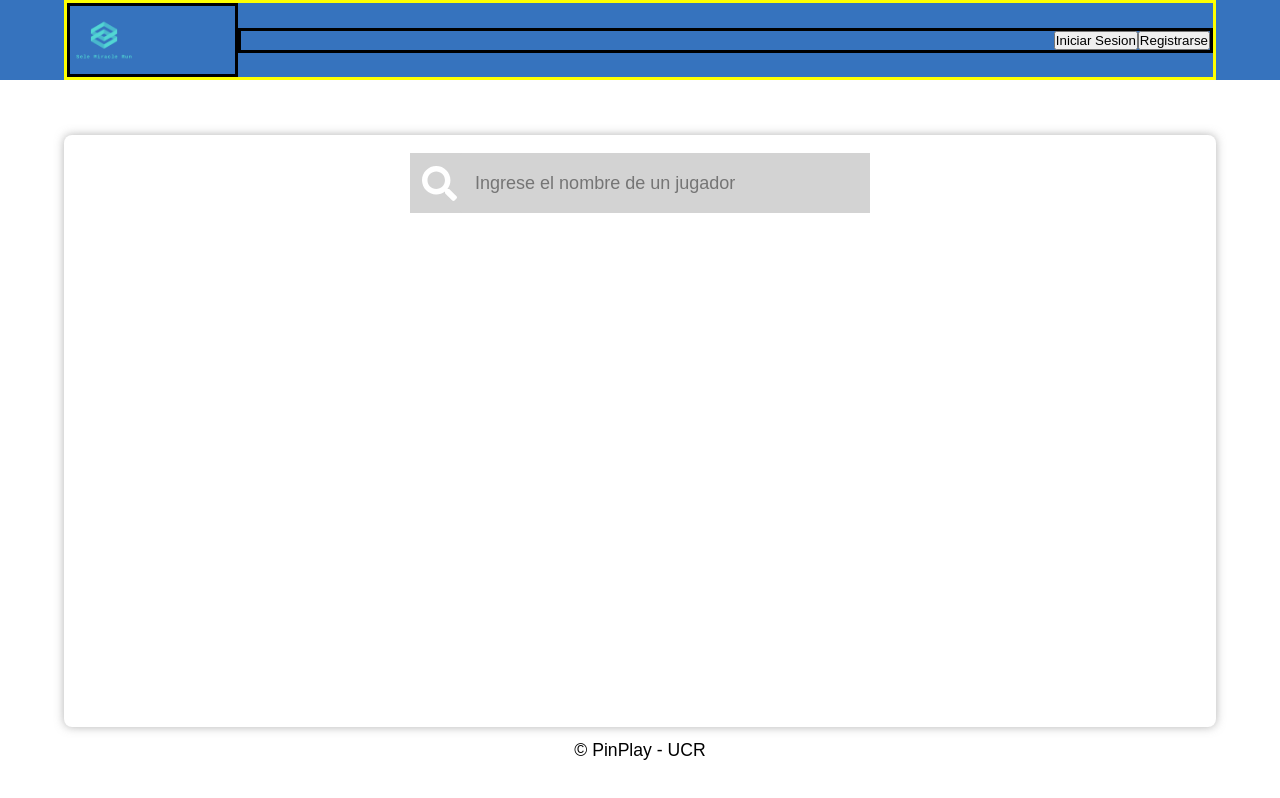
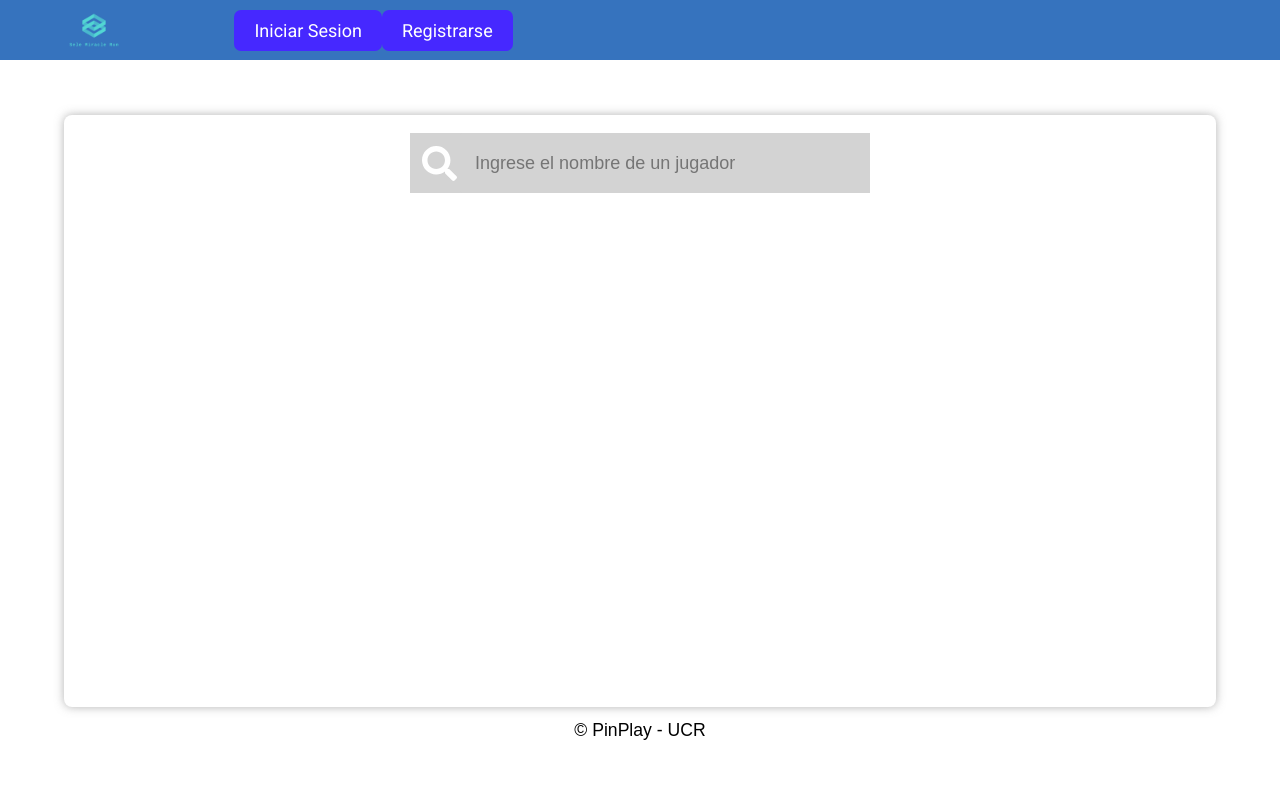
Before and after one commit to LuisBola12/Pin-Play, a React (Create React App) app in the folder frontend/: page /jugadores in a window 1280 px wide. Built offline with nearby package versions, Linux system fonts and the light colour scheme.

Commit message:
Cambio de botones por el componente Button y cambios en los estilos del componente button. Ajustes visuales del navbar.

```diff
--- a/frontend/src/Components/Button/Button.css
+++ b/frontend/src/Components/Button/Button.css
@@ -4,66 +4,78 @@
     --warning: #ffd028;
     --danger: #eb3f27;
     --success: #75fa83;
-    --white: #fdfdfd;
-    --dark: #181717;
+    --white: #fff;
+    --dark: #000;
+    --lightblue: #00B4D8;
     --gray: rgb(182, 182, 182);
 }
 
 .btn{
     font-family: "Roboto",sans-serif;
     font-weight: 400;
-    border-radius: 10px;
+    border-radius: 7px;
     cursor: pointer;
     transition: transform 0.3s ease;
 }
 .btn:hover{
-    transform: translateY(-3px);
+    box-shadow: 0px 2px 6px 0px rgba(62, 62, 62, 0.55);
 }
-.btn--warning-solid{
+.btn--register--navbar{
+    background: var(--lightblue);
+    color: var(--white);
+    border: none;
+}
+
+.btn--primary--solid{
+    background-color: var(--primary);
+    color: var(--white);
+    border: none;
+}
+.btn--warning--solid{
     background-color: var(--warning);
     color: var(--dark);
     border: none;
 }
-.btn--danger-solid{
+.btn--danger--solid{
     background-color: var(--danger);
     color: var(--white);
     border: none;
 }
-.btn--success-solid{
+.btn--success--solid{
     background-color: var(--success);
     color: var(--white);
     border: none;
 }
-.btn--primary-outline{
+.btn--primary--outline{
     background-color: var(--transparent);
     color: var(--primary);
     border: 2px solid var(--primary);
 }
-.btn--warning-outline{
+.btn--warning--outline{
     background-color: var(--transparent);
     color: var(--warning);
     border: 2px solid var(--warning);
 }
-.btn--danger-outline{
+.btn--danger--outline{
     background-color: var(--transparent);
     color: var(--danger);
     border: 2px solid var(--danger);
 }
-.btn--success-outline{
+.btn--success--outline{
     background-color: var(--transparent);
     color: var(--success);
     border: 2px solid var(--success);
 }
-.btn--transparent-solid{
-    background-color: var(--transparent);
-    color: var(--gray);
+.btn--transparent--solid{
+    background: none;
+    color: var(--white);
     border: none;
 }
-.btn--small{
+.small--btn{
+    font-size: 14px;
+    padding: 5px 10px;
+}
+.medium--btn{
     font-size: 18px;
     padding: 10px 20px;
 }
-.btn--medium{
-    font-size: 20px;
-    padding: 15px 30px;
-}
--- a/frontend/src/Components/Button/Button.js
+++ b/frontend/src/Components/Button/Button.js
@@ -10,9 +10,12 @@ const STYLES = [
   "btn--warning--outline",
   "btn--danger--outline",
   "btn--success--outline",
-  "btn--transparent-solid",
+  "btn--transparent--solid",
+  "btn--register--navbar"
 ];
-const SIZES = ["medium-btn", "small-btn"];
+
+const SIZES = ["medium--btn", "small--btn"];
+
 export const Button = ({
   children,
   type,
@@ -24,6 +27,9 @@ export const Button = ({
     ? buttonStyle
     : STYLES[0];
   const checkButtonSize = SIZES.includes(buttonSize) ? buttonSize : SIZES[0];
+  console.log(checkButtonStyle)
+  console.log(checkButtonSize)
+  console.log(`btn ${checkButtonStyle} ${checkButtonSize}`)
   return (
     <button
       className={`btn ${checkButtonStyle} ${checkButtonSize}`}
--- a/frontend/src/Components/Navbar/Navbar.css
+++ b/frontend/src/Components/Navbar/Navbar.css
@@ -7,11 +7,16 @@
   background-image: url(../../icons/logo.png);
   background-repeat: no-repeat;
   background-size: contain;
-  border: solid black;
+  /* border: solid black; */
 }
 
 .register-logIn-btns{
-  border: solid black;
+  /* border: solid black; */
   width: 100%;
-  text-align: right;
 }
+
+.box-btns{
+  display: flex;
+  gap: 10px;
+  justify-content: right;
+}
--- a/frontend/src/Components/Navbar/Navbar.js
+++ b/frontend/src/Components/Navbar/Navbar.js
@@ -4,6 +4,7 @@ import { Nav, NavLink, NavMenu } from "./NavbarElements";
 import { logout } from "../../Slices/user/userSlice";
 import { useNavigate } from "react-router-dom";
 import "./Navbar.css";
+import { Button } from "../Button/Button";
 
 export const Navbar = () => {
   const user = useSelector((state) => state.user.roles);
@@ -54,14 +55,14 @@ export const Navbar = () => {
             <div className="register-logIn-btns">
               {
                 userLogIn ?
-                <div>
-                <button onClick={handleClick}>Iniciar Sesion</button>
-                <button onClick={handleClick}>Registrarse</button>
+                <div className="box-btns">
+                <Button type="button" onClick={handleClick} buttonStyle="btn--transparent--solid" buttonSize='small--btn'>Iniciar Sesion</Button>
+                <Button type="button" onClick={handleClick} buttonStyle="btn--register--navbar" buttonSize='small--btn'>Registrarse</Button>
                </div>
                  :
                  <div>
-                  <button onClick={handleClick}>Iniciar Sesion</button>
-                  <button onClick={handleClick}>Registrarse</button>
+                  <Button onClick={handleClick}>Iniciar Sesion</Button>
+                  <Button onClick={handleClick}>Registrarse</Button>
                  </div>
 
               }
--- a/frontend/src/Components/Navbar/NavbarElements.js
+++ b/frontend/src/Components/Navbar/NavbarElements.js
@@ -3,7 +3,7 @@ import styled from 'styled-components';
 
 export const Nav = styled.nav`
   background: #3673be;
-  height:80px;
+  height:60px;
   display: flex;
   justify-content: space-between;
   padding: 0.5rem calc((100vw-1000px)/2);
@@ -15,22 +15,23 @@ export const Nav = styled.nav`
 
 export const NavLink = styled(Link)`
   color: white;
-  border: solid red;
-  font-size: 20px;
+  width: 300px;
+  // border: solid red;
+  font-size: 18px;
   display: flex;
   align-items: center;
   text-decoration: none;
+  justify-content: center;
   padding: 0 1rem;
   height: 100%;
   cursor: pointer;
-  margin-left: 30px;
-  margin-right: 30px;
+  // margin-left: 10px;
+  // margin-right: 20px;
   &.active {
-    color: #52d6d3;
+    text-decoration: underline white;
   }
   &:hover {
-    color: #52d6d3;
-    opacity: 80%
+    font-size: 20px;
   }
 `;
 
@@ -39,7 +40,7 @@ export const NavMenu = styled.div`
   align-items: center;
   margin-left: auto;
   margin-right: auto;
-  border: solid yellow;
+  // border: solid yellow;
   width: 90%;
   @media screen and (max-width: 768px) {
     flex-direction:column;
```
